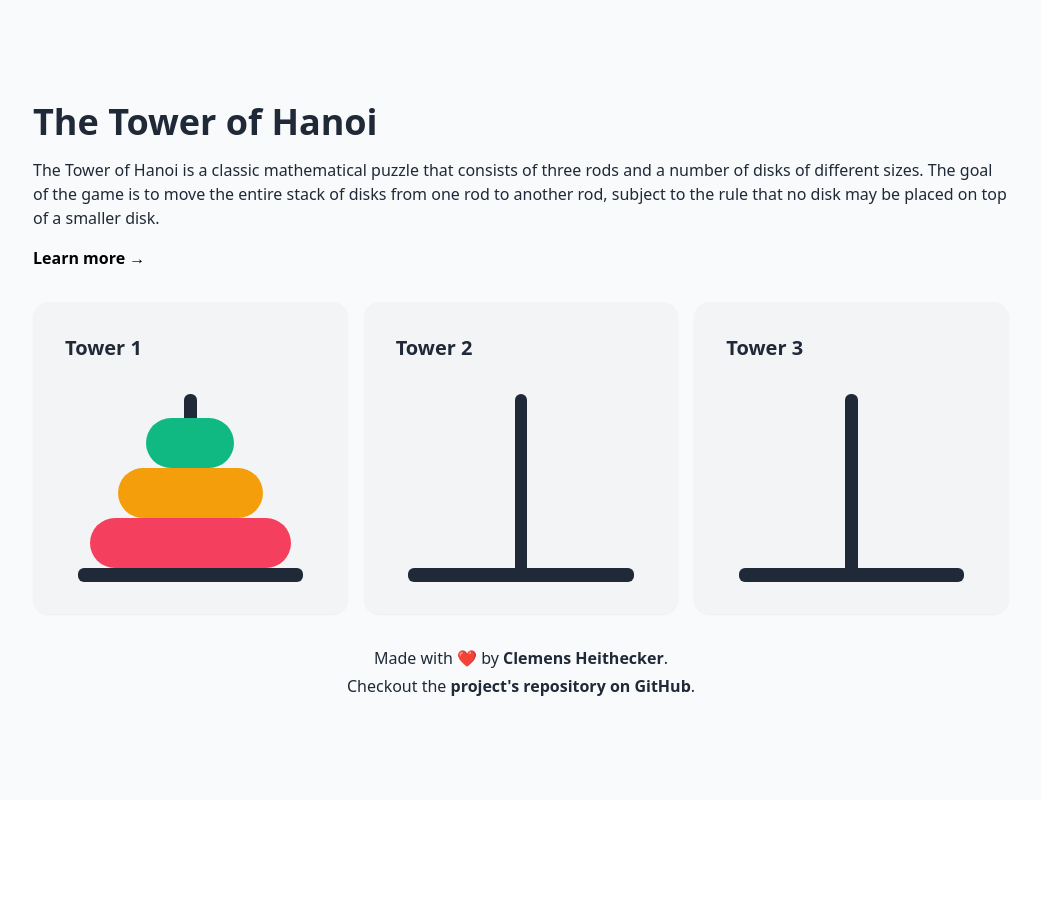
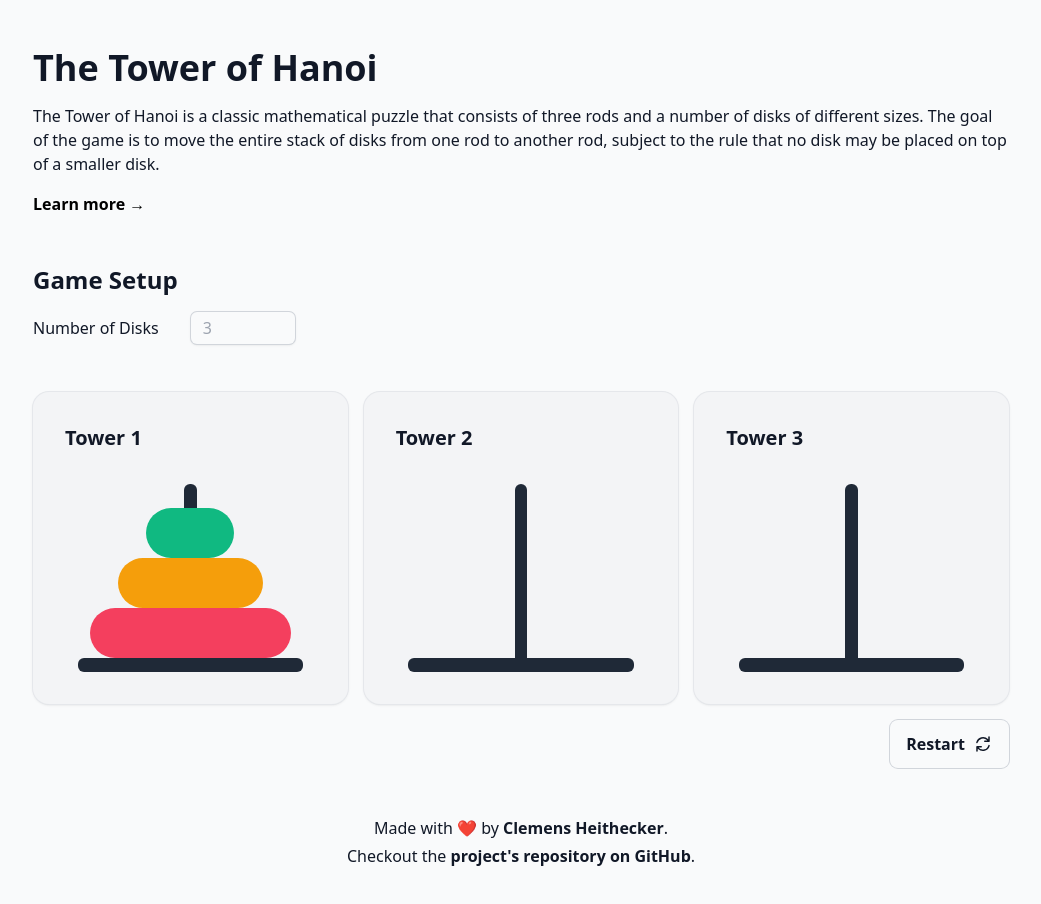
Before and after one commit to clemensheithecker/tower-of-hanoi, a React (Create React App) app: page / in a window 1280 px wide. Shown: the top 904 px of the page, without its empty margins (119-1160 px from the left). Before the commit the page ends 800 px from the top, so only its background shows below. Built offline with nearby package versions, Linux system fonts and the light colour scheme.

Commit message:
Update ui, add game setup and a restart button

```diff
--- a/package.json
+++ b/package.json
@@ -43,6 +43,7 @@
     ]
   },
   "devDependencies": {
+    "@tailwindcss/forms": "^0.5.3",
     "autoprefixer": "^10.4.13",
     "postcss": "^8.4.20",
     "prettier": "^2.8.1",
--- a/src/App.tsx
+++ b/src/App.tsx
@@ -4,8 +4,8 @@ import PageLayout from "./components/Layout/PageLayout";
 const App = () => {
   return (
     <PageLayout>
-      <h1 className="text-4xl font-bold text-gray-800">The Tower of Hanoi</h1>
-      <p className="mt-4 text-gray-800">
+      <h1 className="text-4xl font-bold text-gray-900">The Tower of Hanoi</h1>
+      <p className="mt-4 text-gray-900">
         The Tower of Hanoi is a classic mathematical puzzle that consists of
         three rods and a number of disks of different sizes. The goal of the
         game is to move the entire stack of disks from one rod to another rod,
--- /dev/null
+++ b/src/components/Game/GameRestartButton.tsx
@@ -0,0 +1,24 @@
+const GameRestartButton = () => {
+  return (
+    <div className="mt-8 flex justify-center sm:mt-4 sm:justify-end">
+      <button className="inline-flex items-center justify-center rounded-lg bg-gray-50 py-3 px-4 font-semibold text-gray-900 ring-1 ring-gray-300 hover:bg-gray-100/50 hover:ring-gray-400/75">
+        Restart
+        <svg
+          xmlns="http://www.w3.org/2000/svg"
+          viewBox="0 0 20 20"
+          fill="currentColor"
+          className="ml-2 h-5 w-5"
+          aria-hidden="true"
+        >
+          <path
+            fill-rule="evenodd"
+            d="M15.312 11.424a5.5 5.5 0 01-9.201 2.466l-.312-.311h2.433a.75.75 0 000-1.5H3.989a.75.75 0 00-.75.75v4.242a.75.75 0 001.5 0v-2.43l.31.31a7 7 0 0011.712-3.138.75.75 0 00-1.449-.39zm1.23-3.723a.75.75 0 00.219-.53V2.929a.75.75 0 00-1.5 0V5.36l-.31-.31A7 7 0 003.239 8.188a.75.75 0 101.448.389A5.5 5.5 0 0113.89 6.11l.311.31h-2.432a.75.75 0 000 1.5h4.243a.75.75 0 00.53-.219z"
+            clip-rule="evenodd"
+          />
+        </svg>
+      </button>
+    </div>
+  );
+};
+
+export default GameRestartButton;
--- /dev/null
+++ b/src/components/Game/GameSetup.tsx
@@ -0,0 +1,22 @@
+const GameSetup = () => {
+  return (
+    <div className="mt-12">
+      <h2 className=" text-2xl font-bold text-gray-900">Game Setup</h2>
+      <div className="mt-4 flex items-center">
+        <label htmlFor="numberOfDisks" className="font-medium text-gray-900">
+          Number of Disks
+        </label>
+        <input
+          type="number"
+          name="numberOfDisks"
+          className="ml-8 rounded-md bg-gray-50 px-3 py-1 text-gray-900 shadow ring-1 ring-gray-300 placeholder:text-gray-400"
+          placeholder="3"
+          max="10"
+          min="3"
+        />
+      </div>
+    </div>
+  );
+};
+
+export default GameSetup;
--- a/src/components/Game/Notification.tsx
+++ b/src/components/Game/Notification.tsx
@@ -11,7 +11,7 @@ const Notification = ({ message, type }: NotificationProps) => {
   return (
     <div className="fixed top-0 z-10 w-[calc(100%-3rem)] max-w-[calc(1024px-3rem)]">
       <p
-        className={`mt-4 flex w-full items-center rounded-lg px-4 py-3 leading-normal  shadow-sm ${
+        className={`mt-4 flex w-full items-center rounded-lg px-4 py-3 leading-normal shadow-sm ${
           type === "error"
             ? "bg-red-100 text-red-800"
             : "bg-green-100 text-green-800"
--- a/src/components/Game/TowerButton.tsx
+++ b/src/components/Game/TowerButton.tsx
@@ -17,14 +17,20 @@ const TowerButton = ({
   return (
     <button
       onClick={() => handleClick(number)}
-      className={`flex flex-col rounded-2xl p-8 shadow-sm ${
+      className={`flex flex-col rounded-2xl p-6 shadow sm:p-8 ${
         selected
-          ? "bg-gray-200 ring-4 ring-gray-400"
-          : "bg-gray-100 hover:bg-gray-200"
+          ? "bg-gray-200 shadow-md ring-2 ring-gray-300"
+          : "bg-gray-100 ring-1 ring-gray-200 hover:bg-gray-200"
       }`}
     >
       <div className="flex w-full items-center justify-between">
-        <h3 className="text-xl font-bold text-gray-800">Tower {number + 1}</h3>
+        <h3
+          className={`text-xl font-bold ${
+            selected ? "text-blue-600" : "text-gray-900"
+          }`}
+        >
+          Tower {number + 1}
+        </h3>
       </div>
       <div className="relative mt-8 flex aspect-[4/3] w-full justify-center">
         <Tower numberDisks={numberDisks} disks={disks} />
--- a/src/components/Game/TowerOfHanoi.tsx
+++ b/src/components/Game/TowerOfHanoi.tsx
@@ -9,6 +9,8 @@ import { TowerContent } from "./types";
 import Notification from "./Notification";
 import getHasWon from "../../utilities/getHasWon";
 import confetti from "canvas-confetti";
+import GameSetup from "./GameSetup";
+import GameRestartButton from "./GameRestartButton";
 
 const BACKGROUND_COLOR_CLASSES = [
   "bg-rose-500",
@@ -93,9 +95,14 @@ const TowerOfHanoi = () => {
   };
 
   return (
-    <section className="mt-8 grid w-full grid-cols-2 gap-4 sm:grid-cols-3">
+    <>
+      <GameSetup />
+      <section className="mt-12 grid w-full grid-cols-2 gap-4 sm:grid-cols-3">
         {notification && (
-        <Notification message={notification.message} type={notification.type} />
+          <Notification
+            message={notification.message}
+            type={notification.type}
+          />
         )}
         {[...Array(NUMBER_TOWERS)].map((_, index) => {
           const towerContent = getTowerContent({
@@ -119,6 +126,8 @@ const TowerOfHanoi = () => {
           }
         })}
       </section>
+      <GameRestartButton />
+    </>
   );
 };
 
--- a/src/components/Layout/Footer.tsx
+++ b/src/components/Layout/Footer.tsx
@@ -1,14 +1,14 @@
 const Footer = () => {
   return (
-    <footer className="mt-8">
-      <p className="text-center text-gray-800">
+    <footer className="mt-12">
+      <p className="text-center text-gray-900">
         Made with ❤️ by{" "}
         <a className="font-semibold" href="https://clemensheithecker.com/">
           Clemens&nbsp;Heithecker
         </a>
         .
       </p>
-      <p className="mt-1 text-center text-gray-800">
+      <p className="mt-1 text-center text-gray-900">
         Checkout the{" "}
         <a
           className="font-semibold"
```
Also changed, not shown: 1 other file (tests, documents, lock files or other folders). Lines whose indentation alone changed are shown as unchanged.
